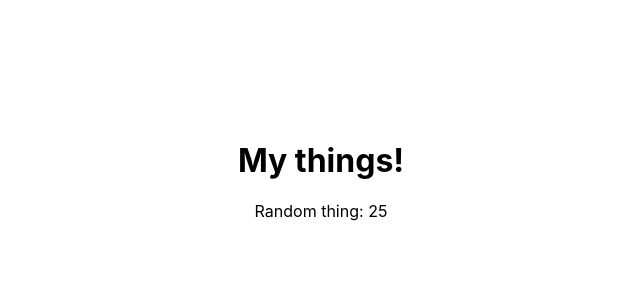
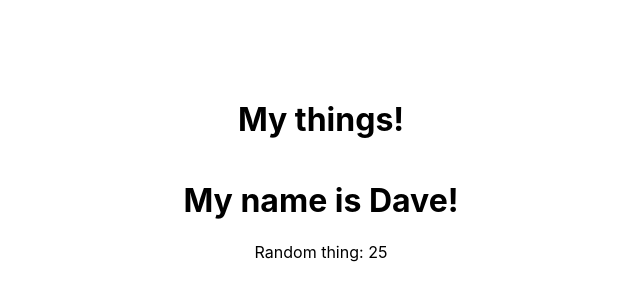
Before and after one commit to grug/build-the-thing, a Next.js app: page / in a window 1280 px wide. Shown: the part 230-530 px from the top of the page, without its empty margins (319-959 px from the left). Built offline with nearby package versions, Linux system fonts and the light colour scheme.

Commit message:
Built another thing

```diff
--- a/pages/index.tsx
+++ b/pages/index.tsx
@@ -7,10 +7,15 @@ export default function Home() {
   return (
     <div className={styles.container}>
       <h1>My things!</h1>
+      <AnotherThing />
       <RandomThing />
     </div>
   );
 }
+
+const AnotherThing = () => {
+  return <h1>My name is Dave!</h1>;
+};
 
 const RandomThing = () => {
   const { data } = useSWR<{ randomThing: number }>(
```
